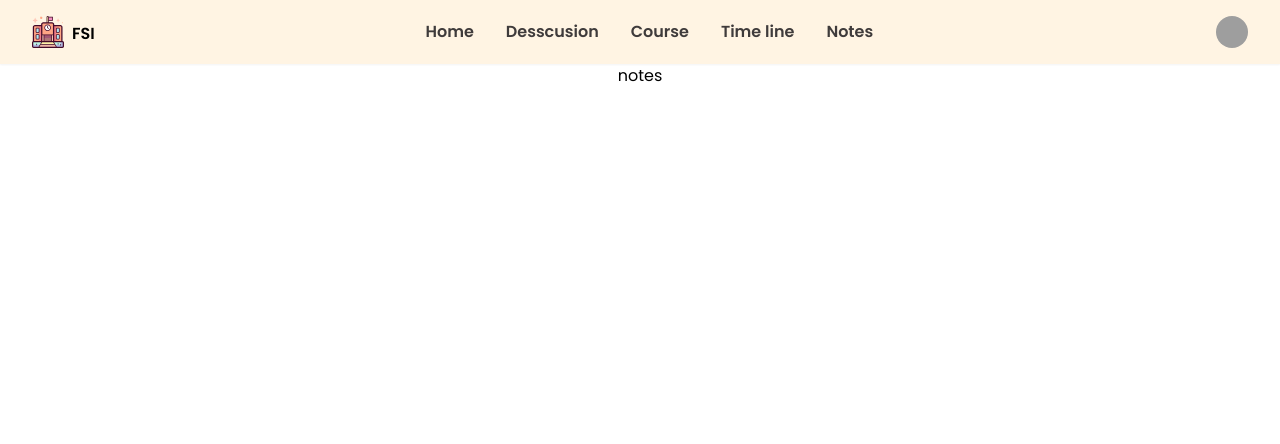
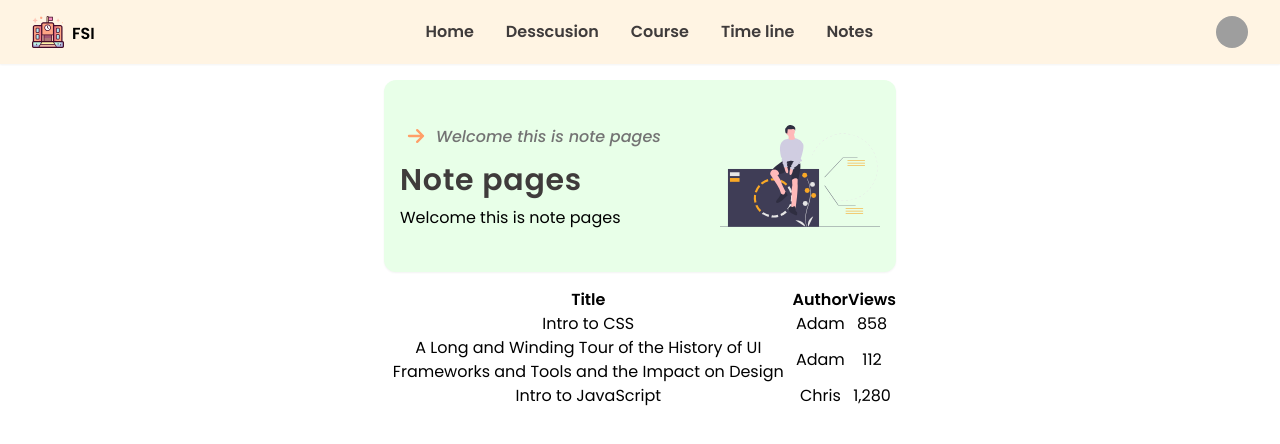
Before and after one commit to abdouAoufi/INGM_BOUMERDES, a React (Create React App) app in the folder fsi/: page /notes in a window 1280 px wide. Shown: the top 444 px of the page. Built offline with nearby package versions, Linux system fonts and the light colour scheme; grey boxes are pictures that could not be loaded.

Commit message:
adding table

```diff
--- a/fsi/src/assets/assetes.js
+++ b/fsi/src/assets/assetes.js
@@ -19,6 +19,7 @@ import homeIconHeader from "./images/illustration/home-icon-header.svg";
 import descIconHeader from "./images/illustration/descussion-icon-header.svg";
 import courseIconHeader from "./images/illustration/course-icon-header.svg";
 import timeLineIconHeader from "./images/illustration/time-line-icon-header.svg";
+import noteIconHeader from "./images/illustration/note-icon-header.svg";
 const landSVG = {
   news,
   emploi,
@@ -35,6 +36,7 @@ const headerIcons = {
   descIconHeader,
   courseIconHeader,
   timeLineIconHeader,
+  noteIconHeader,
 };
 const bottomNavigation = {
   homeICON,
--- /dev/null
+++ b/fsi/src/components/Table/Table.js
@@ -0,0 +1,39 @@
+import React from "react";
+
+function Table() {
+  return (
+    <div>
+      <table className="table-auto">
+        <thead>
+          <tr>
+            <th>Title</th>
+            <th>Author</th>
+            <th>Views</th>
+          </tr>
+        </thead>
+        <tbody>
+          <tr>
+            <td>Intro to CSS</td>
+            <td>Adam</td>
+            <td>858</td>
+          </tr>
+          <tr className="bg-emerald-200">
+            <td>
+              A Long and Winding Tour of the History of UI Frameworks and Tools
+              and the Impact on Design
+            </td>
+            <td>Adam</td>
+            <td>112</td>
+          </tr>
+          <tr>
+            <td>Intro to JavaScript</td>
+            <td>Chris</td>
+            <td>1,280</td>
+          </tr>
+        </tbody>
+      </table>
+    </div>
+  );
+}
+
+export default Table;
--- a/fsi/src/containers/Home/Notes/Notes.js
+++ b/fsi/src/containers/Home/Notes/Notes.js
@@ -1,7 +1,19 @@
 import React from "react";
+import Welcome from "../../../components/HeaderHome/HeaderHome";
+import Table from "../../../components/Table/Table";
+import * as assets from "../../../assets/assetes";
 
 function Td() {
-  return <div className="text-center">notes</div>;
+  return (
+    <div className="text-center">
+      <Welcome
+        title="Note pages"
+        text="Welcome this is note pages "
+        image={assets.headerIcons.noteIconHeader}
+      />
+      <Table />
+    </div>
+  );
 }
 
 export default Td;
```
Also changed, not shown: fsi/src/assets/images/illustration/note-icon-header.svg (added).
